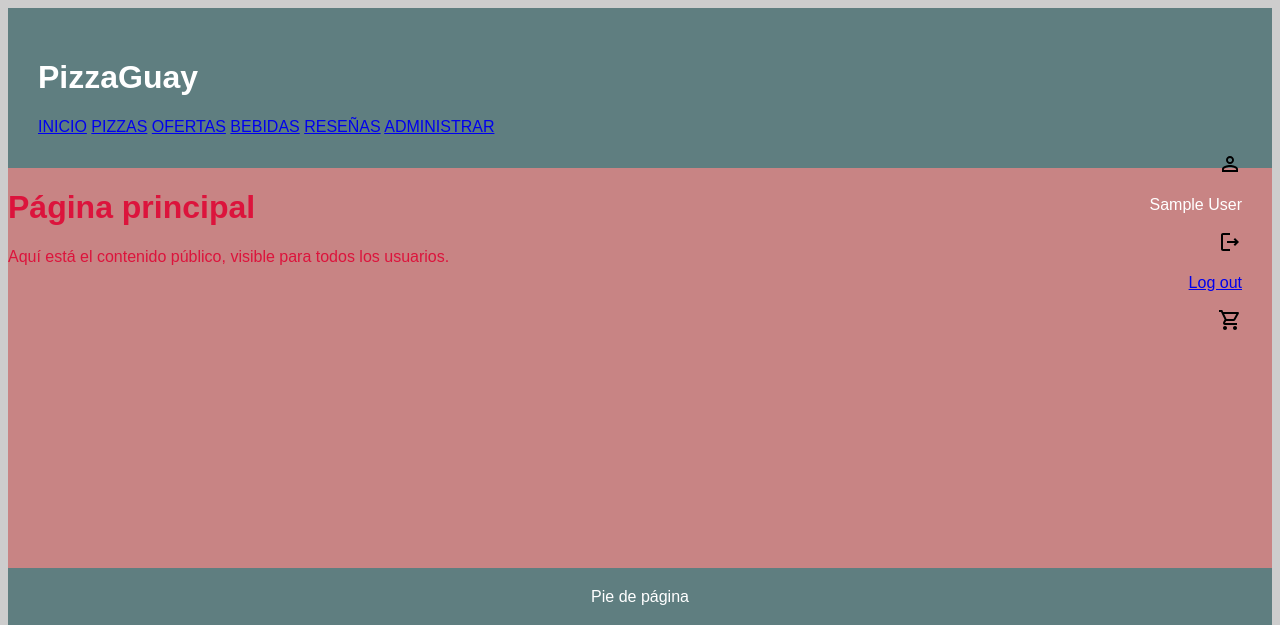
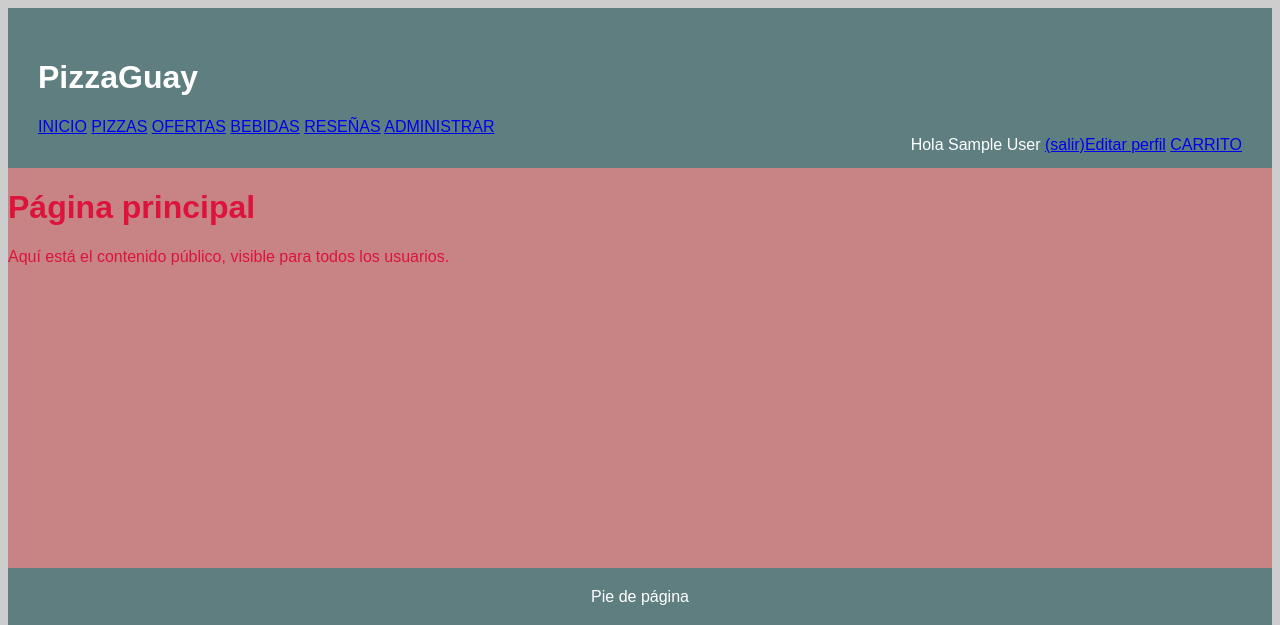
Before and after one commit to ASofrohan/AW-P3, a PHP site: page /index.php in a window 1280 px wide. Shown: the top 625 px of the page. Run offline with PHP 8.4, Linux system fonts and the light colour scheme; the visitor is signed in with stand-in values (Sample User, id 1).

Commit message:
Add files via upload

```diff
--- a/includes/vistas/comun/cabecera.php
+++ b/includes/vistas/comun/cabecera.php
@@ -27,31 +27,11 @@
 function mostrarSaludo(){
 	if(!isset($_SESSION["login"])){
 		echo '<div class="saludo">Usuario desconocido<a href="login.php">Login</a>
-		<a href="carrito.php">
-		<svg xmlns="http://www.w3.org/2000/svg" class="iconos" height="24px" viewBox="0 0 24 24" width="24px" fill="#000000"><path d="M0 0h24v24H0V0z" fill="none"/><path d="M15.55 13c.75 0 1.41-.41 1.75-1.03l3.58-6.49c.37-.66-.11-1.48-.87-1.48H5.21l-.94-2H1v2h2l3.6 7.59-1.35 2.44C4.52 15.37 5.48 17 7 17h12v-2H7l1.1-2h7.45zM6.16 6h12.15l-2.76 5H8.53L6.16 6zM7 18c-1.1 0-1.99.9-1.99 2S5.9 22 7 22s2-.9 2-2-.9-2-2-2zm10 0c-1.1 0-1.99.9-1.99 2s.89 2 1.99 2 2-.9 2-2-.9-2-2-2z"/></svg>
-		</a></div>';
+		<a href="carrito.php">CARRITO</a></div>';
 	}
 	else{
-		if(!$_SESSION["login"]){
-			echo '<div class="saludo">Usuario desconocido<a href="login.php">Login</a>
-			<a href="carrito.php">
-			<svg xmlns="http://www.w3.org/2000/svg" class="iconos" height="24px" viewBox="0 0 24 24" width="24px" fill="#000000"><path d="M0 0h24v24H0V0z" fill="none"/><path d="M15.55 13c.75 0 1.41-.41 1.75-1.03l3.58-6.49c.37-.66-.11-1.48-.87-1.48H5.21l-.94-2H1v2h2l3.6 7.59-1.35 2.44C4.52 15.37 5.48 17 7 17h12v-2H7l1.1-2h7.45zM6.16 6h12.15l-2.76 5H8.53L6.16 6zM7 18c-1.1 0-1.99.9-1.99 2S5.9 22 7 22s2-.9 2-2-.9-2-2-2zm10 0c-1.1 0-1.99.9-1.99 2s.89 2 1.99 2 2-.9 2-2-.9-2-2-2z"/></svg>
-			</a></div>';
-		}
-		else{
-			echo '<div class="saludo"> <p><svg xmlns="http://www.w3.org/2000/svg" class="iconos" height="24px" viewBox="0 0 24 24" width="24px" fill="#000000"><path d="M0 0h24v24H0V0z" fill="none"/><path d="M12 5.9c1.16 0 2.1.94 2.1 2.1s-.94 2.1-2.1 2.1S9.9 9.16 9.9 8s.94-2.1 2.1-2.1m0 9c2.97 0 6.1 1.46 6.1 2.1v1.1H5.9V17c0-.64 3.13-2.1 6.1-2.1M12 4C9.79 4 8 5.79 8 8s1.79 4 4 4 4-1.79 4-4-1.79-4-4-4zm0 9c-2.67 0-8 1.34-8 4v3h16v-3c0-2.66-5.33-4-8-4z"/></svg></p>' . $_SESSION["nombre"] .' <a href="logout.php">
-			<p><svg xmlns="http://www.w3.org/2000/svg" class="iconos" enable-background="new 0 0 24 24" height="24px" viewBox="0 0 24 24" width="24px" fill="#000000"><g><path d="M0,0h24v24H0V0z" fill="none"/></g><g><path d="M17,8l-1.41,1.41L17.17,11H9v2h8.17l-1.58,1.58L17,16l4-4L17,8z M5,5h7V3H5C3.9,3,3,3.9,3,5v14c0,1.1,0.9,2,2,2h7v-2H5V5z"/></g></svg></p>
-			<p>Log out</p>
-			<a href="carrito.php">
-			<svg xmlns="http://www.w3.org/2000/svg" class="iconos" height="24px" viewBox="0 0 24 24" width="24px" fill="#000000"><path d="M0 0h24v24H0V0z" fill="none"/><path d="M15.55 13c.75 0 1.41-.41 1.75-1.03l3.58-6.49c.37-.66-.11-1.48-.87-1.48H5.21l-.94-2H1v2h2l3.6 7.59-1.35 2.44C4.52 15.37 5.48 17 7 17h12v-2H7l1.1-2h7.45zM6.16 6h12.15l-2.76 5H8.53L6.16 6zM7 18c-1.1 0-1.99.9-1.99 2S5.9 22 7 22s2-.9 2-2-.9-2-2-2zm10 0c-1.1 0-1.99.9-1.99 2s.89 2 1.99 2 2-.9 2-2-.9-2-2-2z"/></svg>
-			</a></div>';
-
-		}
-		/*
-		echo '<div class="saludo">Hola ' . $_SESSION["nombre"] .' <a href="logout.php">(salir)</a>
-				<a href="carrito.php">
-		<svg xmlns="http://www.w3.org/2000/svg" class="iconos" height="24px" viewBox="0 0 24 24" width="24px" fill="#000000"><path d="M0 0h24v24H0V0z" fill="none"/><path d="M15.55 13c.75 0 1.41-.41 1.75-1.03l3.58-6.49c.37-.66-.11-1.48-.87-1.48H5.21l-.94-2H1v2h2l3.6 7.59-1.35 2.44C4.52 15.37 5.48 17 7 17h12v-2H7l1.1-2h7.45zM6.16 6h12.15l-2.76 5H8.53L6.16 6zM7 18c-1.1 0-1.99.9-1.99 2S5.9 22 7 22s2-.9 2-2-.9-2-2-2zm10 0c-1.1 0-1.99.9-1.99 2s.89 2 1.99 2 2-.9 2-2-.9-2-2-2z"/></svg>
-		</a></div>';*/
+		echo '<div class="saludo">Hola ' . $_SESSION["nombre"] .' <a href="logout.php">(salir)</a><a href="actualizar.php">Editar perfil</a>
+		<a href="carrito.php">CARRITO</a></div>';
 	}
 }
 ?>
```
